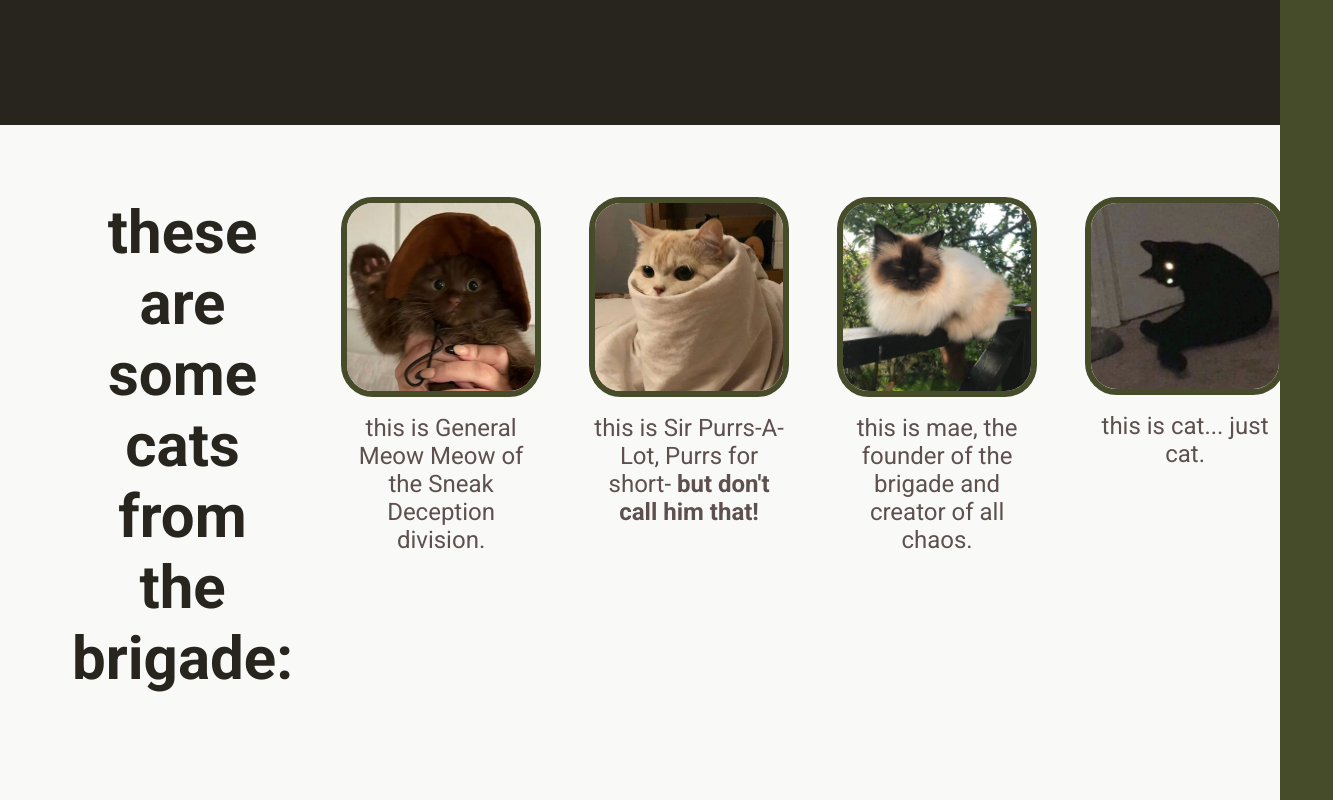
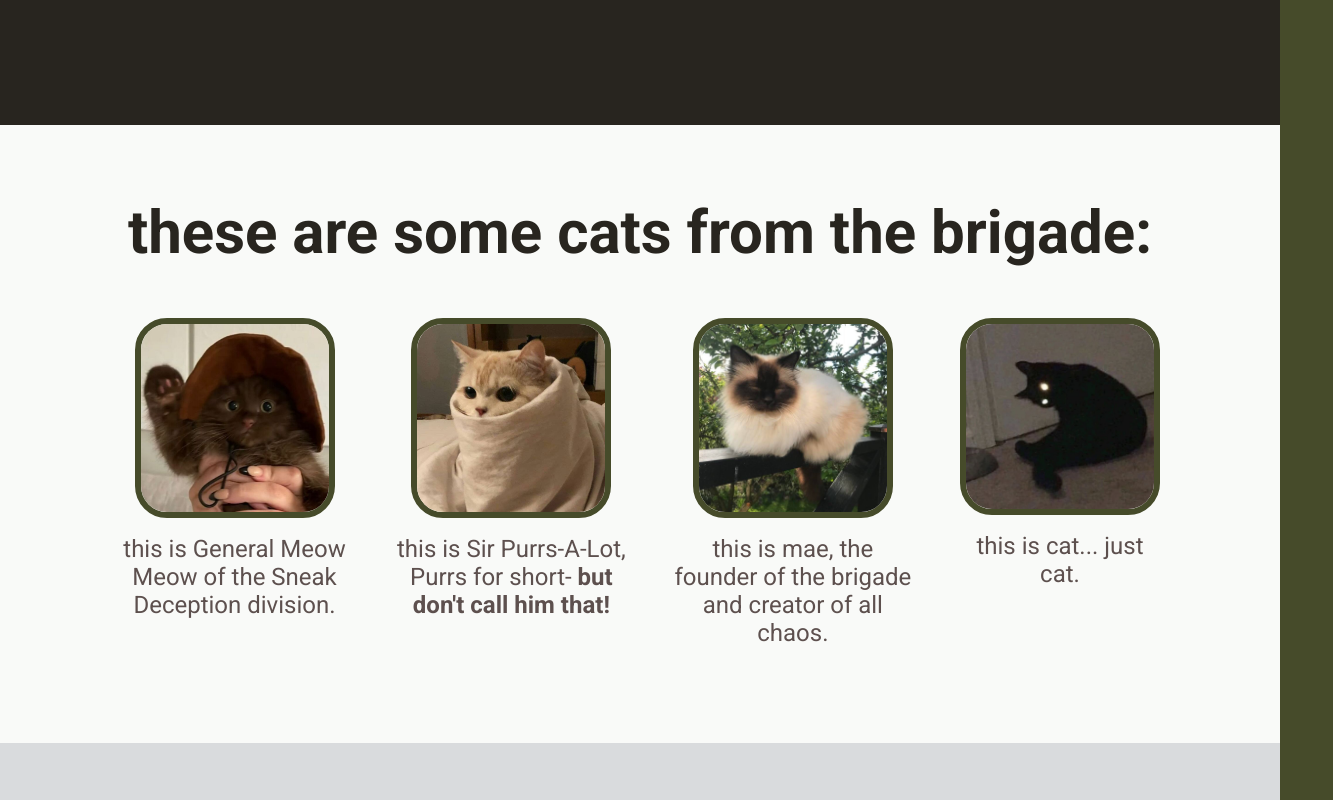
Before and after one commit to maemae-b/Project-Landing-Page, a plain HTML site: page index.html in a window 1280 px wide. Shown: the part 800-1600 px from the top of the page, 1333 px wide, since content can reach past the window. Drawn offline with Linux system fonts and the light colour scheme.

Commit message:
Revert the renaming of hero selector from section

```diff
--- a/styles.css
+++ b/styles.css
@@ -82,7 +82,7 @@ header > h1 {
 
 /* section 1 */
 
-section {
+.hero {
     background-color: var(--darkbrown);
 
     padding: 11rem 7rem 6rem;
```
